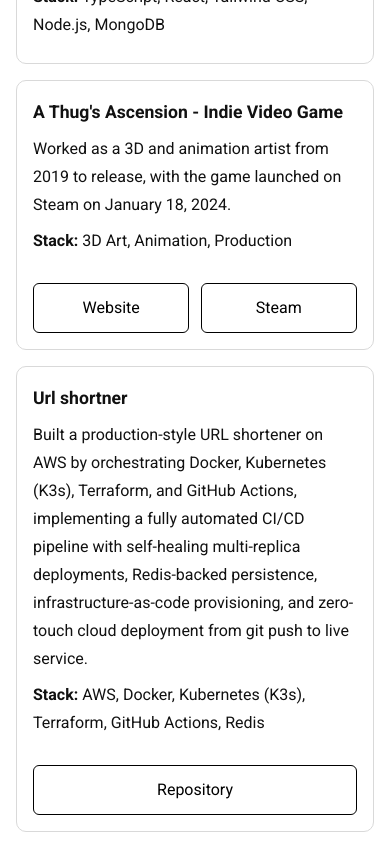
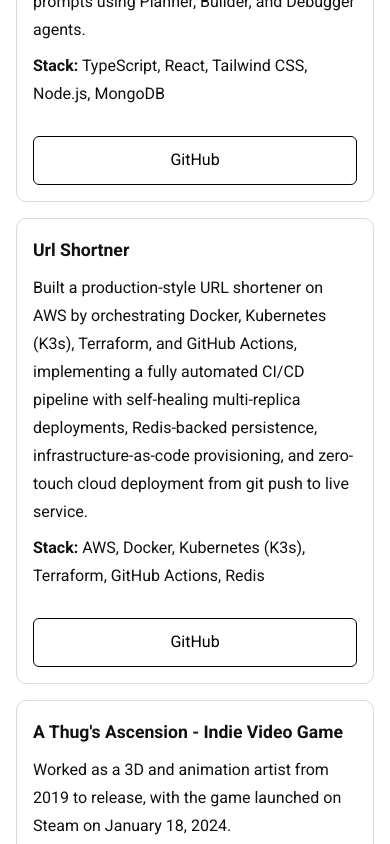
Before and after one commit to Commanderk3/portfolio, a React (Vite) app: page / in a window 390 px wide. Shown: the part 3780-4624 px from the top of the page. Built offline with nearby package versions, Linux system fonts and the light colour scheme.

Commit message:
feat: update Projects component to include GitHub links and add new game project; modify CSS for responsive layout

```diff
--- a/src/components/Projects.jsx
+++ b/src/components/Projects.jsx
@@ -4,12 +4,36 @@ const projects = [
     description:
       "Real-time 1v1 algorithmic battle platform with sub-100ms matchmaking, WebSocket-based code sync, and real-time match-state updates.",
     stack: "React, Node.js, WebSocket, Redis, MongoDB",
+    links: [
+      {
+        label: "GitHub",
+        href: "https://github.com/Commanderk3/CodeX",
+      },
+    ],
   },
   {
     name: "BuildItAI - AI Website Generator",
     description:
       "Lovable-inspired platform that generates complete websites from natural language prompts using Planner, Builder, and Debugger agents.",
     stack: "TypeScript, React, Tailwind CSS, Node.js, MongoDB",
+    links: [
+      {
+        label: "GitHub",
+        href: "https://github.com/Commanderk3/BuildIt",
+      },
+    ],
+  },
+  {
+    name: "Url Shortner",
+    description:
+      "Built a production-style URL shortener on AWS by orchestrating Docker, Kubernetes (K3s), Terraform, and GitHub Actions, implementing a fully automated CI/CD pipeline with self-healing multi-replica deployments, Redis-backed persistence, infrastructure-as-code provisioning, and zero-touch cloud deployment from git push to live service.",
+    stack: "AWS, Docker, Kubernetes (K3s), Terraform, GitHub Actions, Redis",
+    links: [
+      {
+        label: "GitHub",
+        href: "https://github.com/Commanderk3/url_shortner",
+      },
+    ],
   },
   {
     name: "A Thug's Ascension - Indie Video Game",
@@ -21,18 +45,6 @@ const projects = [
       {
         label: "Steam",
         href: "https://store.steampowered.com/app/2391950/A_Thugs_Ascension/",
-      },
-    ],
-  },
-  {
-    name: "Url shortner",
-    description:
-      "Built a production-style URL shortener on AWS by orchestrating Docker, Kubernetes (K3s), Terraform, and GitHub Actions, implementing a fully automated CI/CD pipeline with self-healing multi-replica deployments, Redis-backed persistence, infrastructure-as-code provisioning, and zero-touch cloud deployment from git push to live service.",
-    stack: "AWS, Docker, Kubernetes (K3s), Terraform, GitHub Actions, Redis",
-    links: [
-      {
-        label: "Repository",
-        href: "https://github.com/Commanderk3/url_shortner",
       },
     ],
   },
--- a/src/index.css
+++ b/src/index.css
@@ -166,7 +166,7 @@ a {
 
 .about-meta {
   display: grid;
-  grid-template-columns: repeat(auto-fit, minmax(240px, 1fr));
+  grid-template-columns: repeat(2, minmax(0, 1fr));
   gap: 0.8rem;
   margin: 1.5rem 0;
 }
@@ -176,6 +176,7 @@ a {
   border-radius: 8px;
   padding: 0.75rem 0.9rem;
   text-decoration: none;
+  overflow-wrap: anywhere;
 }
 
 .about-meta a:hover {
@@ -555,4 +556,8 @@ a {
     font-size: 0.82rem;
     padding: 0.25rem 0.56rem;
   }
+
+  .about-meta {
+    grid-template-columns: 1fr;
+  }
 }
```
